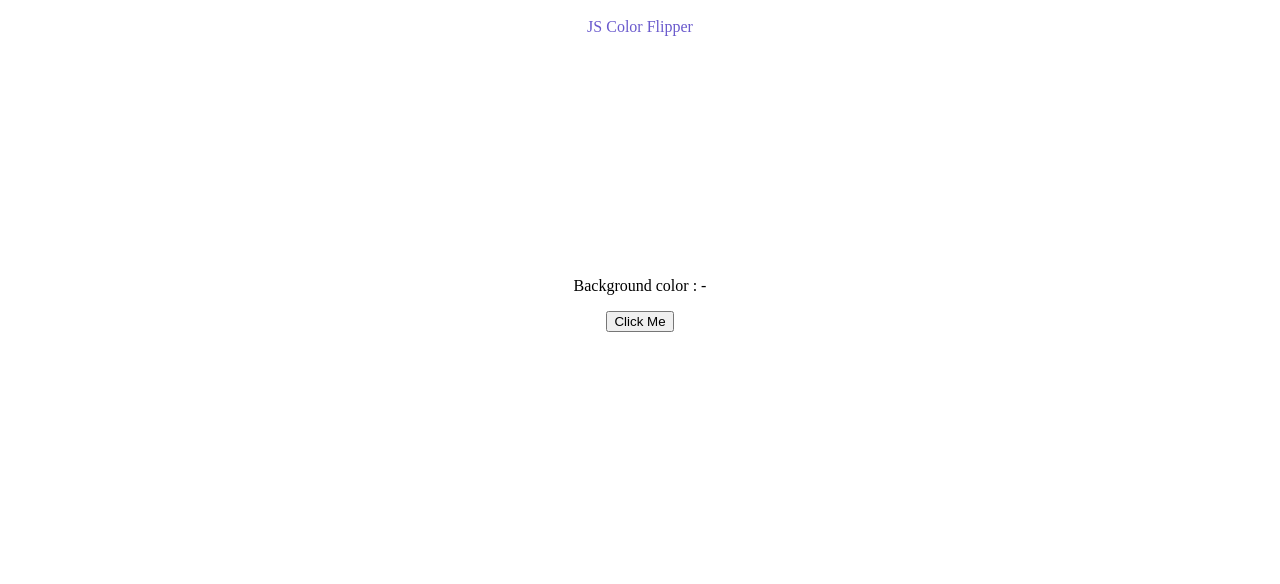
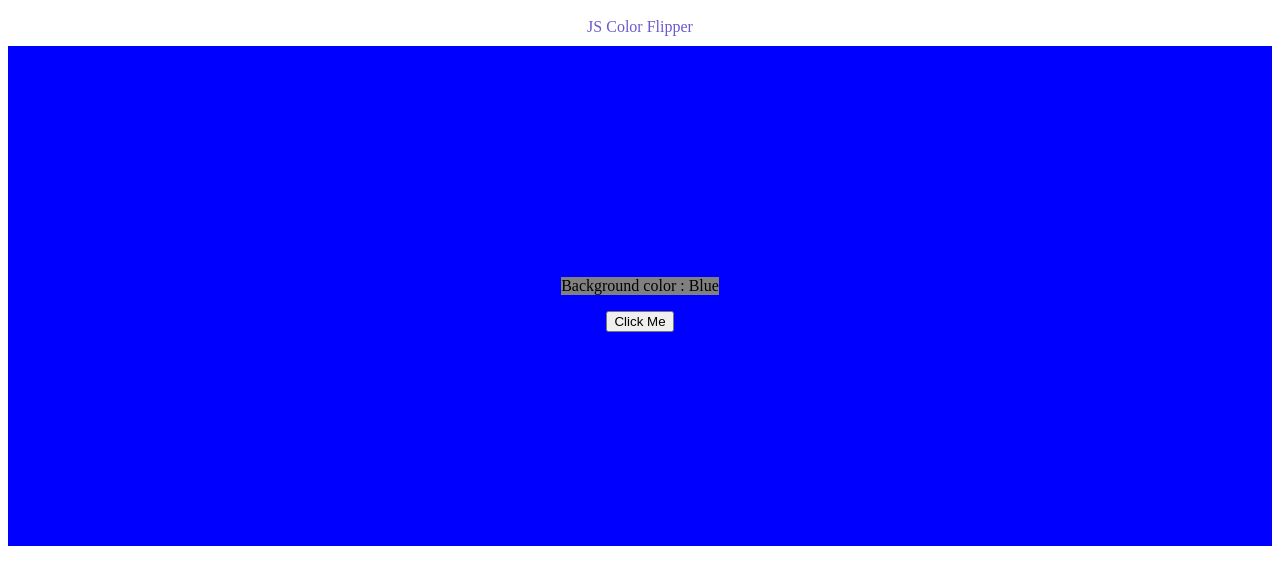
Before and after one commit to artyomlogvin/js-color-flipper, a plain HTML site: page index.html in a window 1280 px wide. Drawn offline with Linux system fonts and the light colour scheme.

Commit message:
Add updateColor()

```diff
--- a/script.js
+++ b/script.js
@@ -1,7 +1,7 @@
 const colors = ['Red', 'Green', 'Blue'];
 
 function pickRandomColor() {
-    return colors[Math.random() * colors.length];
+    return colors[Math.floor(Math.random() * colors.length)];
 }
 
 function changeText(newText) {
@@ -13,3 +13,12 @@ function changeBackColor(newColor) {
     const bgdiv = document.querySelector('.back-div');
     bgdiv.style.backgroundColor = newColor;
 }
+
+function updateColor() {
+    const newColor = pickRandomColor();
+
+    changeText('Background color : ' + newColor);
+    changeBackColor(newColor);
+}
+
+updateColor();
--- a/styles.css
+++ b/styles.css
@@ -11,3 +11,7 @@
     justify-content: center;
     align-items: center;
 }
+
+p {
+    background-color: gray;
+}
```
